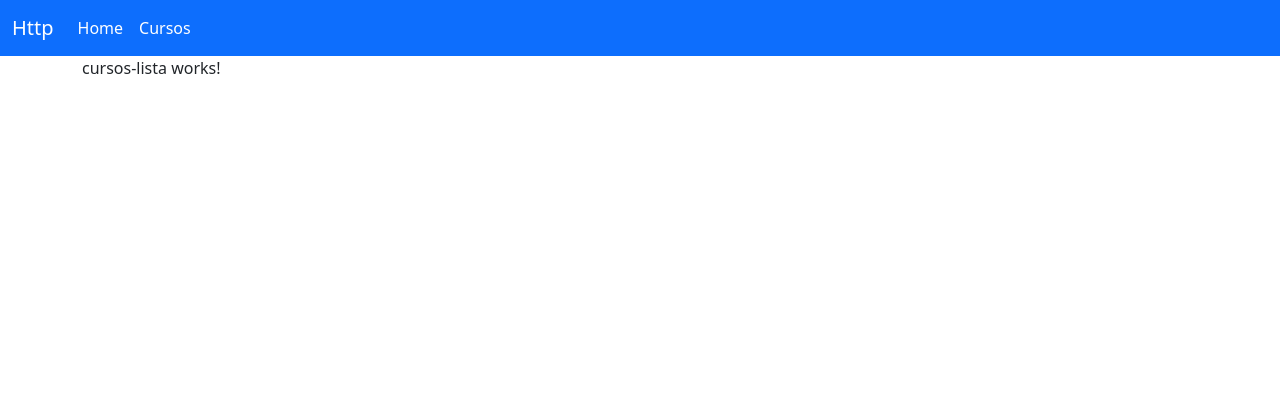
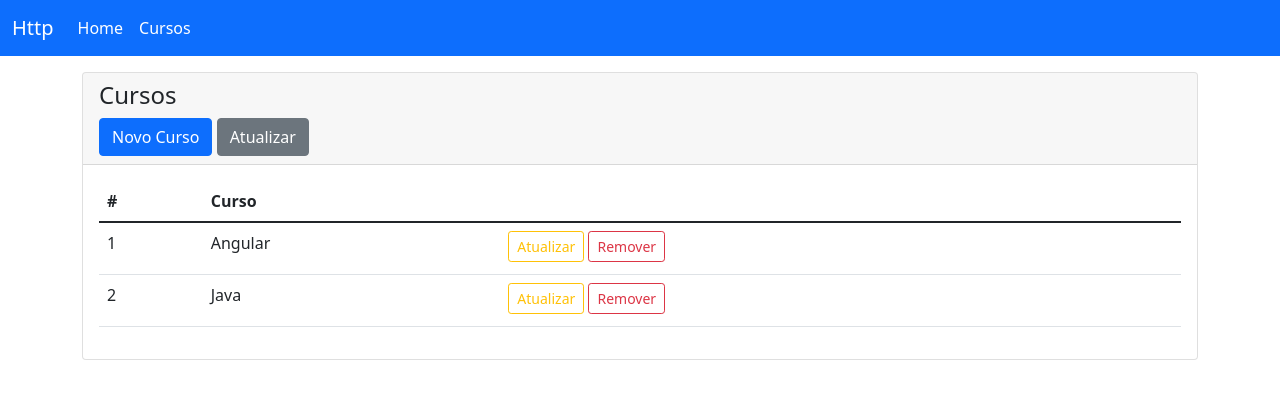
Before and after one commit to rnicolino/angular_loiane, an Angular app in the folder requests-http/: page /cursos in a window 1280 px wide. Shown: the top 396 px of the page. Built offline with nearby package versions, Linux system fonts and the light colour scheme; data requests are answered from the project's data file.

Commit message:
HTTP - 2021081802

```diff
--- /dev/null
+++ b/requests-http/db.json
@@ -0,0 +1,12 @@
+{
+  "cursos": [
+    {
+      "id": 1,
+      "nome": "Angular"
+    },
+    {
+      "id": 2,
+      "nome": "Java"
+    }
+  ]
+}
--- a/requests-http/src/app/app-routing.module.ts
+++ b/requests-http/src/app/app-routing.module.ts
@@ -8,7 +8,7 @@
   },
   {
     path: 'cursos',
-    loadChildren: './cursos/cursos.module#CursosModule'
+    loadChildren: () => import('./cursos/cursos.module').then(m => m.CursosModule)
   }
 ];
 
--- a/requests-http/src/app/app.module.ts
+++ b/requests-http/src/app/app.module.ts
@@ -1,3 +1,4 @@
+import { HttpClientModule } from '@angular/common/http';
 import { NgModule } from '@angular/core';
 import { BrowserModule } from '@angular/platform-browser';
 
@@ -10,7 +11,8 @@
   ],
   imports: [
     BrowserModule,
-    AppRoutingModule
+    AppRoutingModule,
+    HttpClientModule
   ],
   providers: [],
   bootstrap: [AppComponent]
--- /dev/null
+++ b/requests-http/src/app/cursos/curso.ts
@@ -0,0 +1,4 @@
+export interface Curso {
+    id: number;
+    nome: string;
+}
--- a/requests-http/src/app/cursos/cursos-lista/cursos-lista.component.html
+++ b/requests-http/src/app/cursos/cursos-lista/cursos-lista.component.html
@@ -1 +1,62 @@
-<p>cursos-lista works!</p>
+<div class="card mt-3">
+
+    <div class="card-header">
+        <div class="float-left">
+            <h4>Cursos</h4>
+        </div>
+        <div class="float-right">
+            <button type="button" class="btn btn-primary" [routerLink]="['novo']">Novo Curso</button>
+            <button type="button" class="btn btn-secondary">Atualizar</button>
+        </div>
+    </div>
+
+    <div class="card-body">
+        <table class="table table-hover" *ngIf="cursos$ |async as cursos; else loading">
+            <thead>
+                <tr>
+                    <th>#</th>
+                    <th>Curso</th>
+                    <th></th>
+                </tr>
+            </thead>
+            <tbody>
+                <tr *ngFor="let curso of cursos">
+                    <td>{{ curso.id }}</td>
+                    <td>{{ curso.nome }}</td>
+                    <td>
+                    <span class="float-right">
+                        <button class="btn btn-outline-warning mb-1 btn-sm">
+                        Atualizar
+                        </button>
+
+                        <button class="btn btn-outline-danger mb-1 btn-sm">
+                        Remover
+                        </button>
+                    </span>
+                    </td>
+                </tr>
+            </tbody>
+        </table>
+
+        <ng-template #loading>
+            <span>Carregando Cursos...</span>
+        </ng-template>
+
+        <!--ng-template #loadingError>
+            <div *ngIf="error$ | async; else loading" >
+            Erro ao carregar cursos. Tente novamente mais tarde.
+            </div>
+            <ng-template #loading>
+                <span>Carregando Cursos...</span>
+            </ng-template>
+        </ng-template -->
+    </div>
+  </div>
+
+  <ng-template #deleteModal>
+    <div class="modal-body text-center">
+      <p>Tem certeza que deseja remover esse curso?</p>
+      <button type="button" class="btn btn-default">Sim</button>
+      <button type="button" class="btn btn-primary">Nao</button>
+    </div>
+  </ng-template>
--- a/requests-http/src/app/cursos/cursos-lista/cursos-lista.component.ts
+++ b/requests-http/src/app/cursos/cursos-lista/cursos-lista.component.ts
@@ -1,15 +1,27 @@
 import { Component, OnInit } from '@angular/core';
+import { Observable } from 'rxjs';
+import { Curso } from '../curso';
+import { CursosService } from '../cursos.service';
 
 @Component({
   selector: 'app-cursos-lista',
   templateUrl: './cursos-lista.component.html',
-  styleUrls: ['./cursos-lista.component.scss']
+  styleUrls: ['./cursos-lista.component.scss'],
+  preserveWhitespaces: true
 })
 export class CursosListaComponent implements OnInit {
 
-  constructor() { }
+  //cursos: Curso[] = [];
+
+  cursos$!: Observable<Curso[]>;
+
+  constructor(private service: CursosService) { }
 
   ngOnInit(): void {
+
+    //this.service.list().subscribe(dados => this.cursos = dados);
+
+    this.cursos$ = this.service.list();
   }
 
 }
--- /dev/null
+++ b/requests-http/src/app/cursos/cursos.service.ts
@@ -0,0 +1,23 @@
+import { HttpClient } from '@angular/common/http';
+import { Injectable } from '@angular/core';
+import { Curso } from './curso';
+import { delay, tap } from 'rxjs/operators';
+import { environment } from 'src/environments/environment';
+
+@Injectable({
+  providedIn: 'root'
+})
+export class CursosService {
+
+  private readonly API = `${environment.API}cursos`;
+
+  constructor(private http: HttpClient) { }
+
+  list(){
+    return this.http.get<Curso[]>(this.API)
+    .pipe(
+      delay(2000),
+      tap(console.log)
+    );
+  }
+}
--- a/requests-http/src/environments/environment.prod.ts
+++ b/requests-http/src/environments/environment.prod.ts
@@ -1,3 +1,4 @@
 export const environment = {
-  production: true
+  production: true,
+  API: '/'
 };
--- a/requests-http/src/environments/environment.ts
+++ b/requests-http/src/environments/environment.ts
@@ -3,7 +3,8 @@
 // The list of file replacements can be found in `angular.json`.
 
 export const environment = {
-  production: false
+  production: false,
+  API: 'http://localhost:3000/'
 };
 
 /*
```
Also changed, not shown: 1 other file (tests, documents, lock files or other folders).
